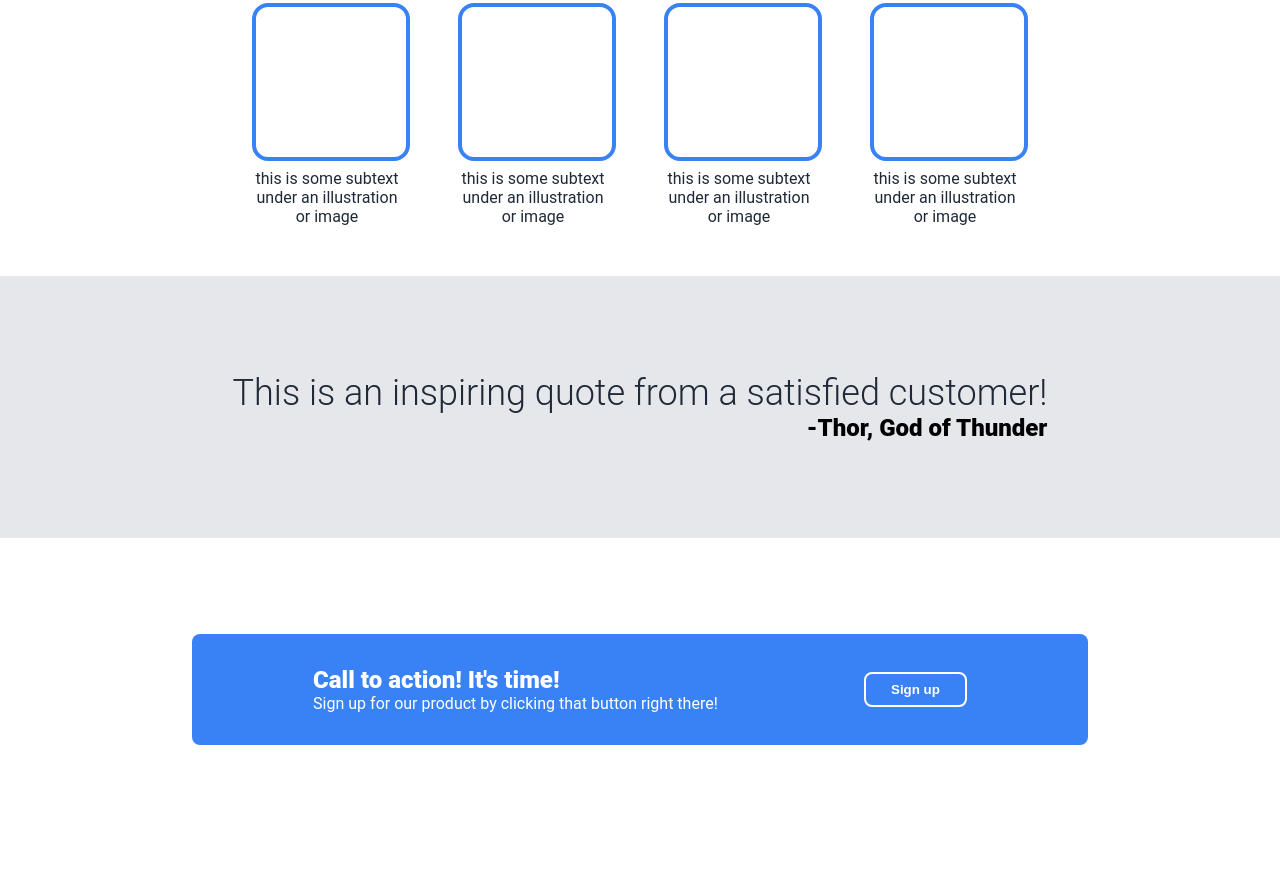
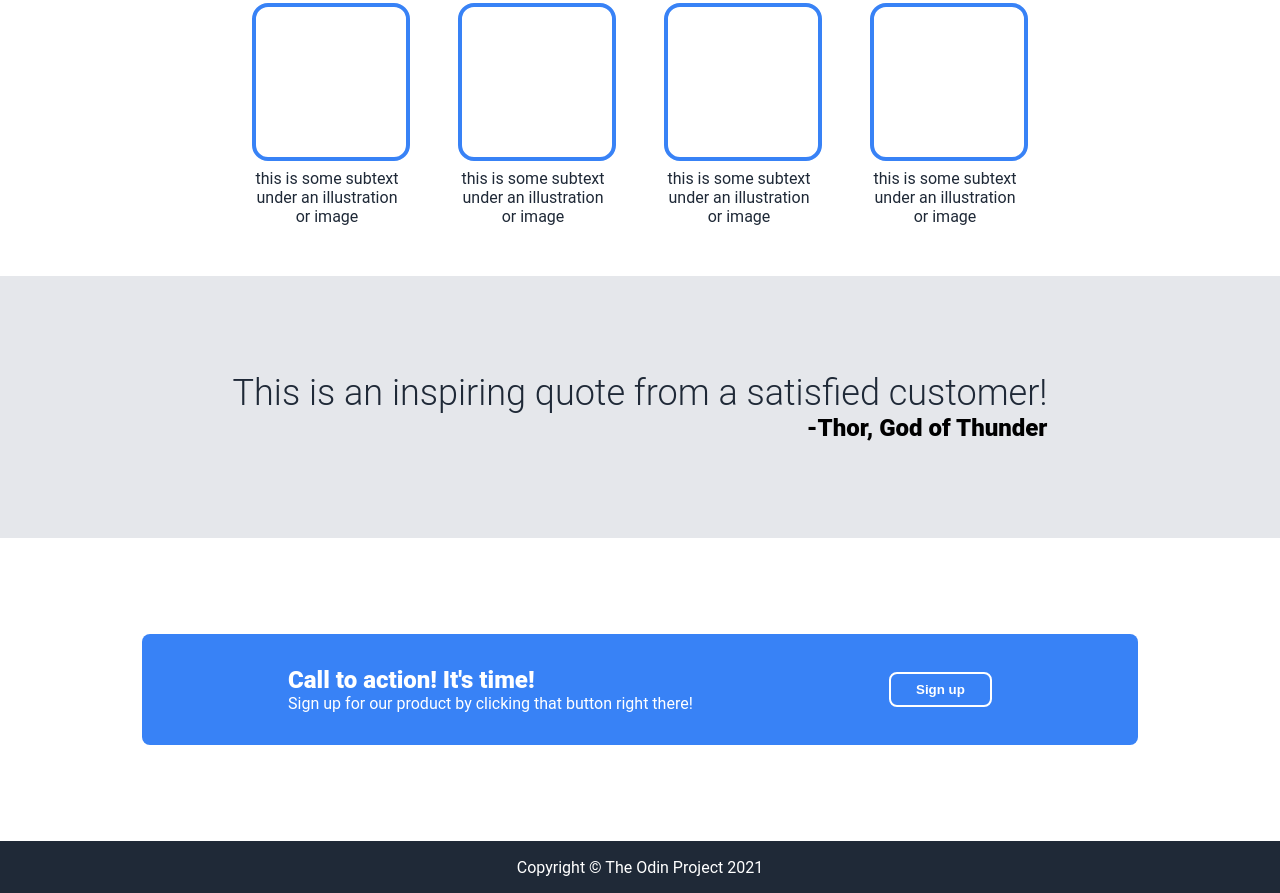
Before and after one commit to arthurarabelo/landing-page, a plain HTML site: page index.html in a window 1280 px wide. Shown: the part 553-1446 px from the top of the page. Before the commit the page ends 1298 px from the top, so only its background shows below. Drawn offline with Linux system fonts and the light colour scheme.

Commit message:
Added HTML and CSS for footer

```diff
--- a/index.html
+++ b/index.html
@@ -75,6 +75,10 @@
         </div>
     </div>
 
+    <div class="footer">
+        Copyright &copy; The Odin Project 2021
+    </div>
+
 </body>
 
 </html>
--- a/style.css
+++ b/style.css
@@ -148,14 +148,17 @@ a {
     background-color: #3882F6;
     justify-content: space-around;
     align-items: center;
+    align-self: center;
     border-radius: 8px;
-    width: 800px;
-    align-self: center;
+    margin-bottom: 96px;
+    width: 900px;
+    max-height: 100px;
     padding: 32px 48px;
+    flex: auto;
 }
 
 
-.sign-up .sign-up-button {
+.sign-up-r .sign-up-button {
     border: 2px solid #ffffff;
 }
 
@@ -168,3 +171,16 @@ a {
     font-size: 16px;
     color: white;
 }
+
+.footer {
+    bottom: 0;
+    left: 0;
+    right: 0;
+    height: 52px;
+    display: flex;
+    align-items: center;
+    justify-content: center;
+    background: #1f2937;
+    color: white;
+    flex: auto;
+}
```
